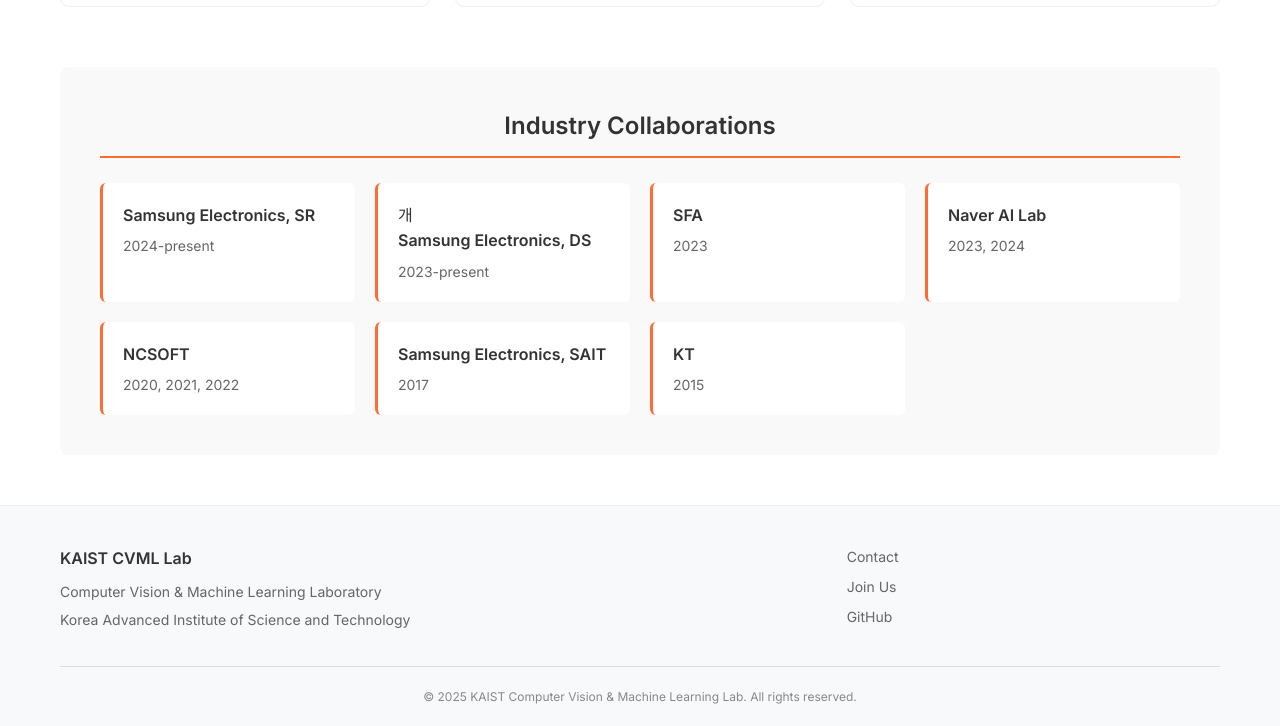
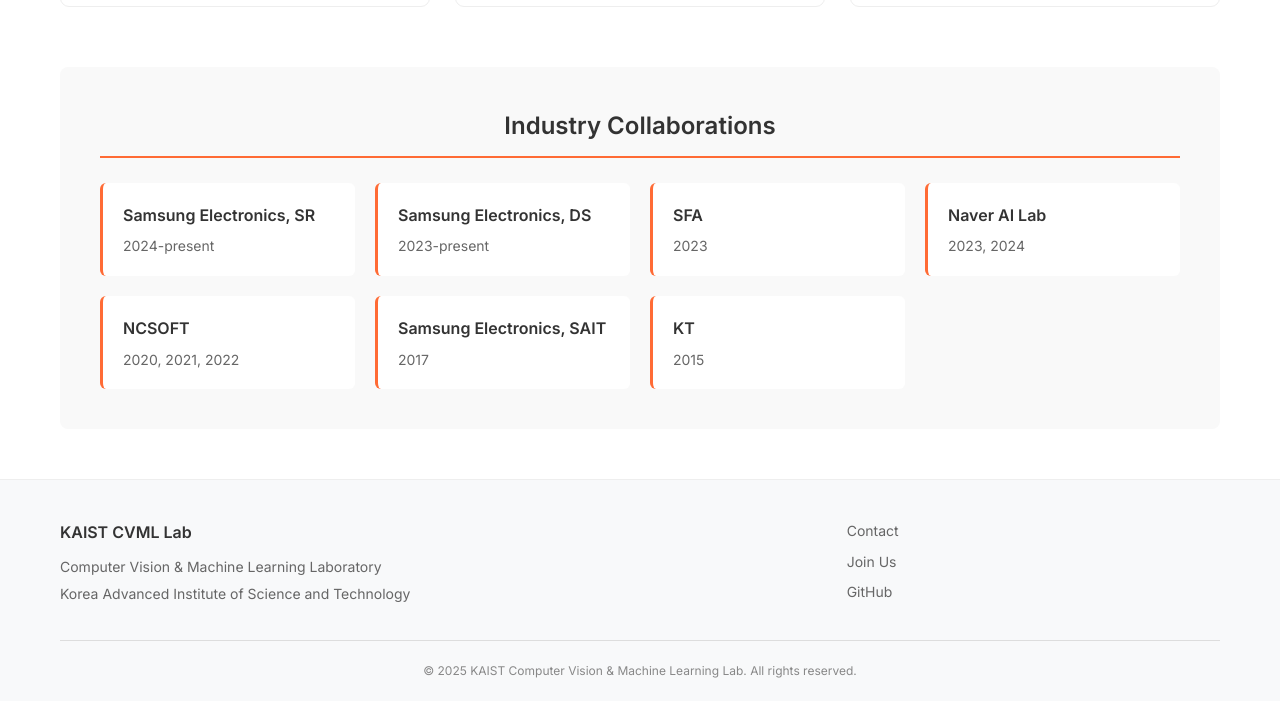
Before and after one commit to kaist-cvml/kaist-cvml.github.io, a plain HTML site: page pages/projects.html in a window 1280 px wide. Shown: the part 793-1519 px from the top of the page. After the commit the page ends 1494 px from the top, so only its background shows below. Drawn offline with Linux system fonts and the light colour scheme.

Commit message:
Remove typo

```diff
--- a/pages/projects.html
+++ b/pages/projects.html
@@ -68,7 +68,7 @@
               <h4>Samsung Electronics, SR</h4>
               <p>2024-present</p>
             </div>
-            <div class="collaboration-item">개
+            <div class="collaboration-item">
               <h4>Samsung Electronics, DS</h4>
               <p>2023-present</p>
             </div>
```
